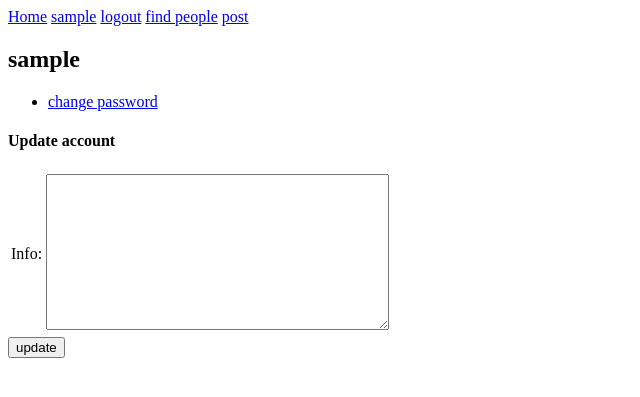
After one commit to noobiept-other/microblog, a Django app: page /accounts/edit_account in a window 1280 px wide. The commit adds this page. Shown: the top 397 px of the page, without its empty margins (0-640 px from the left). Run offline with Django 3.2, Linux system fonts and the light colour scheme; the visitor is signed in with stand-in values (Sample User, id 1).

Commit message:
- add a info field to the user, where the user can write a small text about himself/herself - add a edit_account page, to edit the user's account (moved the change_password to there as well)

```diff
--- a/accounts/forms.py
+++ b/accounts/forms.py
@@ -68,3 +68,8 @@ class PrivateMessageForm( forms.Form ):
 
     title = forms.CharField( max_length= 100 )
     content = forms.CharField( max_length= 500, widget= forms.Textarea )
+
+
+class EditAccountForm( forms.Form ):
+
+    info = forms.CharField( max_length= 200, widget= forms.Textarea )
--- a/accounts/models.py
+++ b/accounts/models.py
@@ -9,6 +9,7 @@ class Account( AbstractUser ):
 
     is_moderator = models.BooleanField( default= False )
     following = models.ManyToManyField( settings.AUTH_USER_MODEL, symmetrical= False )
+    info = models.CharField( max_length= 200, default= '', blank= True )
 
     def get_url(self):
         return reverse( 'accounts:user_page', args= [ self.username ] )
--- a/accounts/urls.py
+++ b/accounts/urls.py
@@ -14,4 +14,5 @@ urlpatterns = patterns('',
     url( r'^check_message/(?P<messageId>\w+)$', 'accounts.views.open_message', name= 'open_message' ),
     url( r'^remove_message/(?P<messageId>\w+)$', 'accounts.views.remove_message', name= 'remove_message' ),
     url( r'^set_moderator/(?P<username>\w+)$', 'accounts.views.set_moderator', name= 'set_moderator' ),
+    url( r'^edit_account$', 'accounts.views.edit_account', name= 'edit' ),
 )
--- a/accounts/views.py
+++ b/accounts/views.py
@@ -4,7 +4,7 @@ from django.shortcuts import render
 from django.core.urlresolvers import reverse
 from django.contrib.auth.decorators import login_required
 
-from accounts.forms import MyUserCreationForm, PrivateMessageForm
+from accounts.forms import MyUserCreationForm, PrivateMessageForm, EditAccountForm
 from accounts.models import PrivateMessage
 from accounts.decorators import must_be_staff
 import microblog.utilities as utilities
@@ -157,3 +157,29 @@ def password_changed( request ):
     utilities.set_message( request, 'Password changed' )
 
     return HttpResponseRedirect( reverse( 'home' ) )
+
+
+@login_required
+def edit_account( request ):
+
+    if request.method == 'POST':
+
+        form = EditAccountForm( request.POST )
+
+        if form.is_valid():
+
+            info = form.cleaned_data[ 'info' ]
+
+            request.user.info = info
+            request.user.save()
+
+            return HttpResponseRedirect( request.user.get_url() )
+
+    else:
+        form = EditAccountForm( initial= { 'info': request.user.info } )
+
+    context = {
+        'form': form
+    }
+
+    return render( request, 'accounts/edit_account.html', context )
--- /dev/null
+++ b/templates/accounts/edit_account.html
@@ -0,0 +1,28 @@
+{% extends "base.html" %}
+
+{% block content %}
+
+<h2>{{ user.username }}</h2>
+
+<ul>
+    <li><a href="{% url 'accounts:change_password' %}">change password</a></li>
+</ul>
+
+
+<h4>Update account</h4>
+<form method="post" action="{% url 'accounts:edit' %}">
+    {% csrf_token %}
+
+    <table>
+        <tr>
+            <td>{{ form.info.label_tag }}</td>
+            <td>{{ form.info }}</td>
+        </tr>
+    </table>
+
+    <input type="submit" value="update" />
+    <input type="hidden" name="next" value="{{ next }}" />
+</form>
+
+
+{% endblock %}
--- a/templates/people.html
+++ b/templates/people.html
@@ -10,6 +10,7 @@
         {% for user in users %}
         <tr>
             <td><a href="{{ user.get_url }}">{{ user.username }}</a></td>
+            <td>{{ user.info }}</td>
             <td><a href="{% url 'follow' user.username %}">
                 {% if request.user|is_following:user.username %}
                     un-follow
```
Also changed, not shown: templates/accounts/user_page.html (+9 -13 lines).
